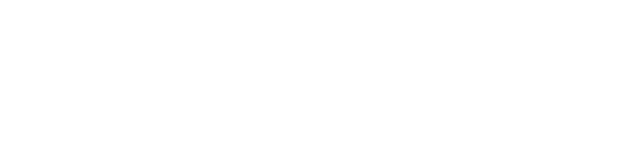
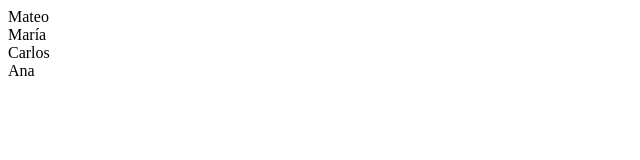
Before and after one commit to ismora/C3_2025_SOFT11, a plain HTML site: page index.html in a window 1280 px wide. Shown: the whole page, without its empty margins (0-640 px from the left). Drawn offline with Linux system fonts and the light colour scheme.

Commit message:
[updated] JSON y JS

```diff
--- a/index.html
+++ b/index.html
@@ -11,6 +11,11 @@
 
 <body>
     <!-- Pendiente -->
+    <div id="divPersonas">
+
+    </div>
+
+    <script src="js/index.js"></script>
 
 </body>
 
--- a/js/index.js
+++ b/js/index.js
@@ -1,3 +1,22 @@
 /*
 Pendiente
 */
+
+let personas;
+let divPersonas = document.getElementById("divPersonas")
+
+//Función para cargar el JSON
+async function cargarJSON(){
+    const respuesta = await fetch("js/personas.json")
+    personas = await respuesta.json();
+    console.log(personas);
+
+    for (let i = 0; i < personas.length; i++){
+        divPersonas.innerText += personas[i].nombre + "\n";
+        // innerText permite definir el texto que se muestra en el div
+    }
+
+}
+
+// Llamada de la función
+cargarJSON();
--- a/js/personas.json
+++ b/js/personas.json
@@ -10,6 +10,7 @@
             "codigoPostal": "10101"
         }
     },
+
     {
         "nombre": "María",
         "edad": 30,
```
Also changed, not shown: 1 other file.
